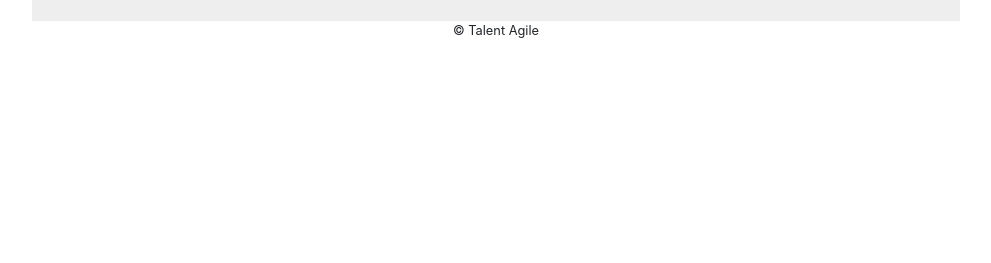
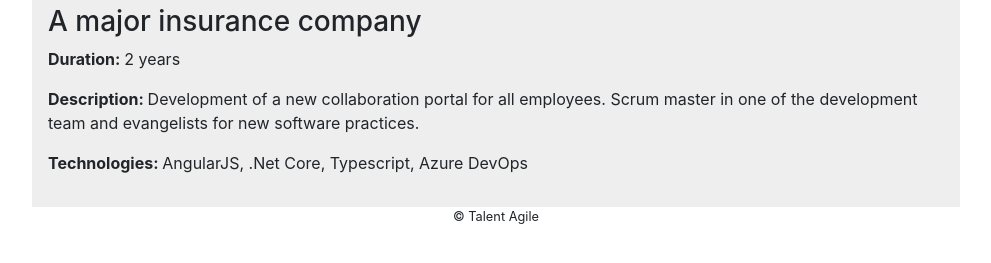
Before and after one commit to HibaGhadhab/Lab04, a plain HTML site: page experience.html in a window 1280 px wide. Shown: the part 225-488 px from the top of the page, without its empty margins (144-1135 px from the left). Drawn offline with nearby package versions, Linux system fonts and the light colour scheme.

Commit message:
Add first experience

```diff
--- a/experience.html
+++ b/experience.html
@@ -26,6 +26,14 @@
             </nav>
             <main role="main" class="p-3">
                 <h1>Work experiences</h1>
+                <dl>
+                    <dt><h3>A major insurance company</h3></dt>
+                    <dd>
+                        <p><strong>Duration: </strong>2 years</p>
+                        <p><strong>Description: </strong>Development of a new collaboration portal for all employees. Scrum master in one of the development team and evangelists for new software practices.</p>
+                        <p><strong>Technologies: </strong>AngularJS, .Net Core, Typescript, Azure DevOps</p>
+                    </dd>
+                </dl>
             </main>
             <footer>
                 <div class="small inner text-center">
```
